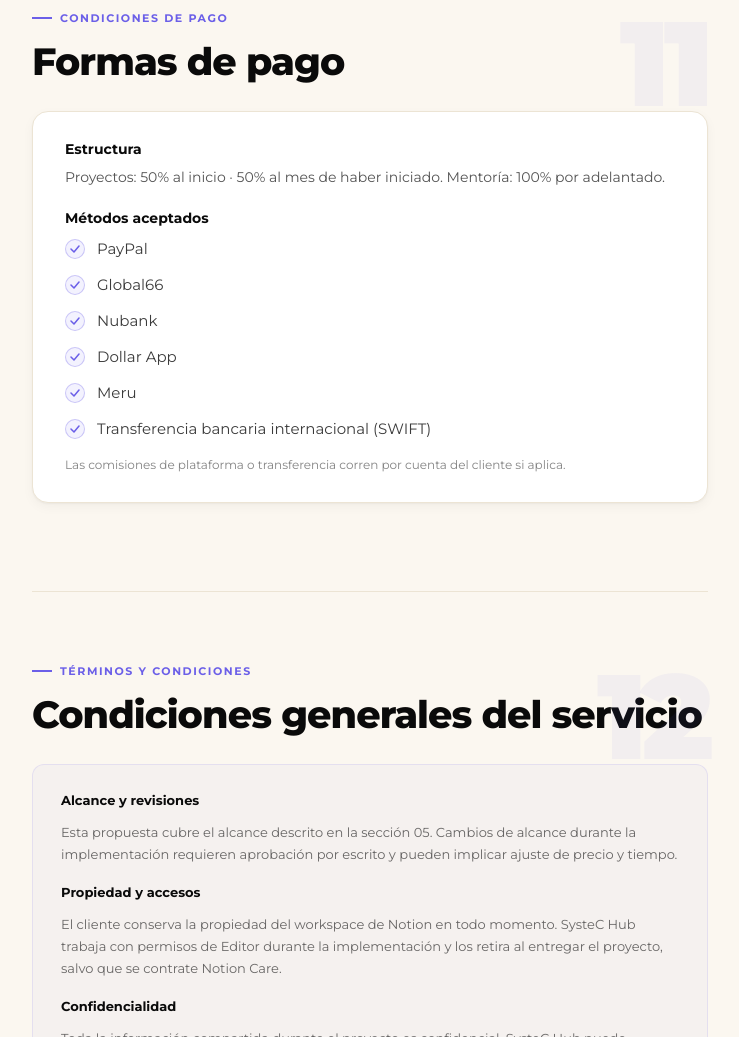
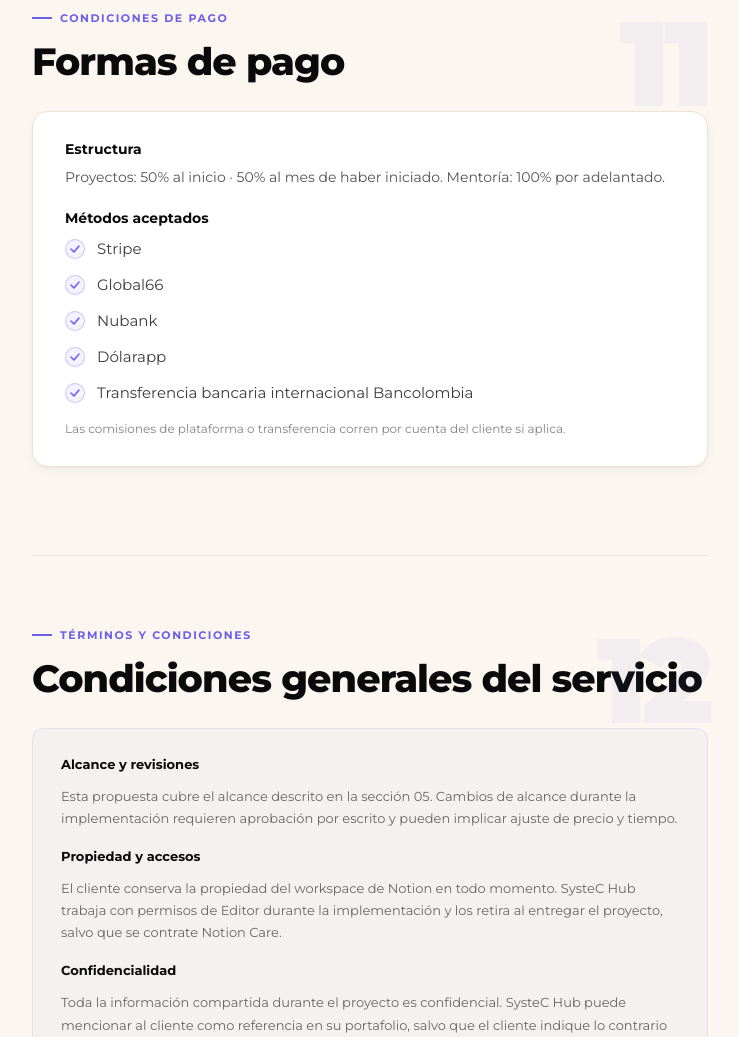
Before and after one commit to sarasystec/systec-web, a website: page propuestas/lumina-studio/index.html in a window 1280 px wide. Shown: the part 8963-10000 px from the top of the page, without its empty margins (270-1009 px from the left). Drawn offline with Linux system fonts and the light colour scheme.

Commit message:
Propuesta: Lumina Studio (2026-06-13)

```diff
--- a/propuestas/lumina-studio/index.html
+++ b/propuestas/lumina-studio/index.html
@@ -733,12 +733,11 @@ tr:hover td{background:rgba(107,95,232,0.04)}
       <p style="font-size:14px;line-height:1.65;color:rgba(10,10,10,0.7);margin-bottom:20px">Proyectos: 50% al inicio · 50% al mes de haber iniciado. Mentoría: 100% por adelantado.</p>
       <p style="font-size:14px;font-weight:700;color:var(--ink);margin-bottom:10px">Métodos aceptados</p>
       <ul class="check-list">
-        <li>PayPal</li>
+        <li>Stripe</li>
         <li>Global66</li>
         <li>Nubank</li>
-        <li>Dollar App</li>
-        <li>Meru</li>
-        <li>Transferencia bancaria internacional (SWIFT)</li>
+        <li>Dólarapp</li>
+        <li>Transferencia bancaria internacional Bancolombia</li>
       </ul>
       <p style="font-size:12px;color:var(--muted);margin-top:14px;line-height:1.6">Las comisiones de plataforma o transferencia corren por cuenta del cliente si aplica.</p>
     </div>
```
